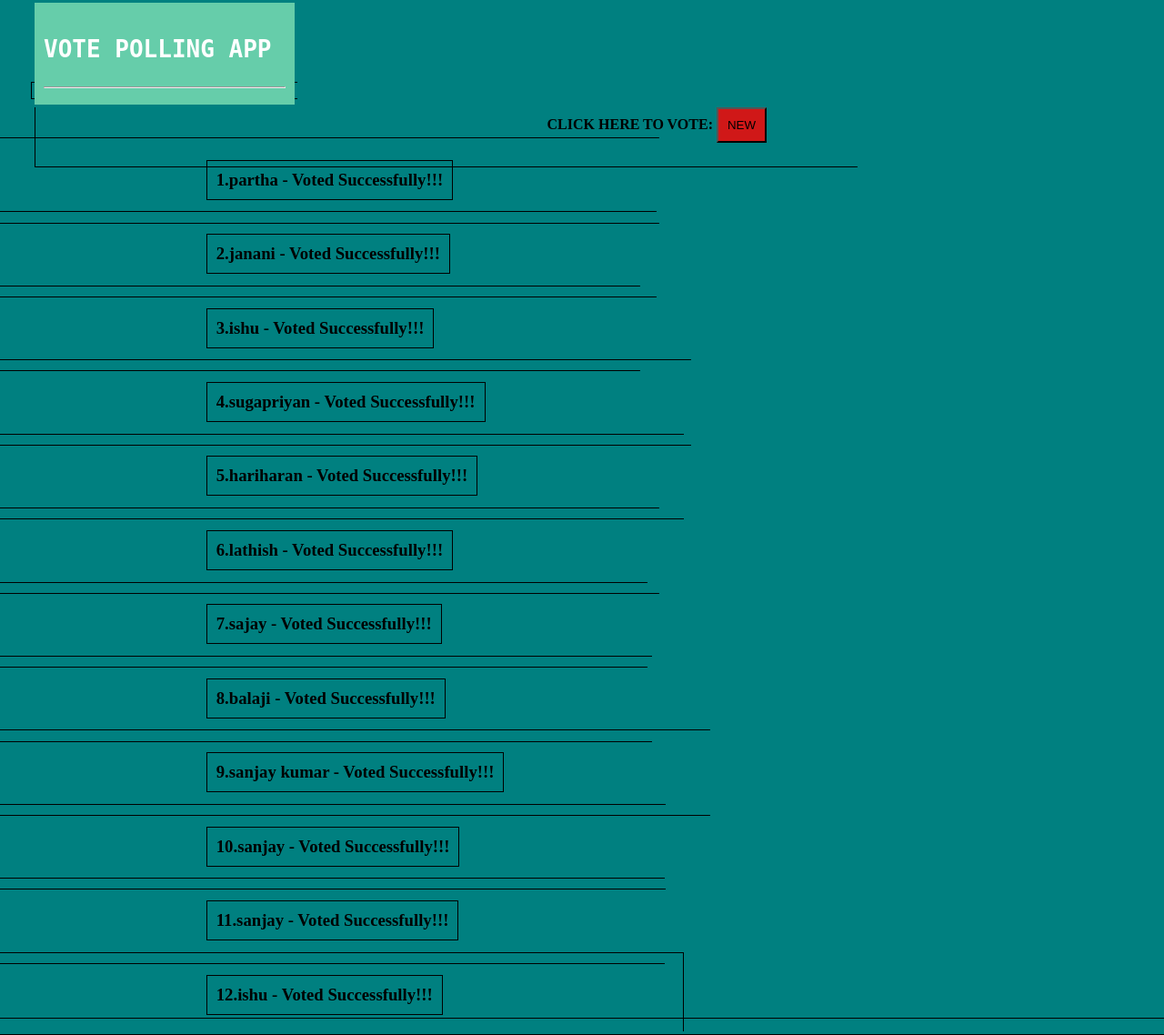
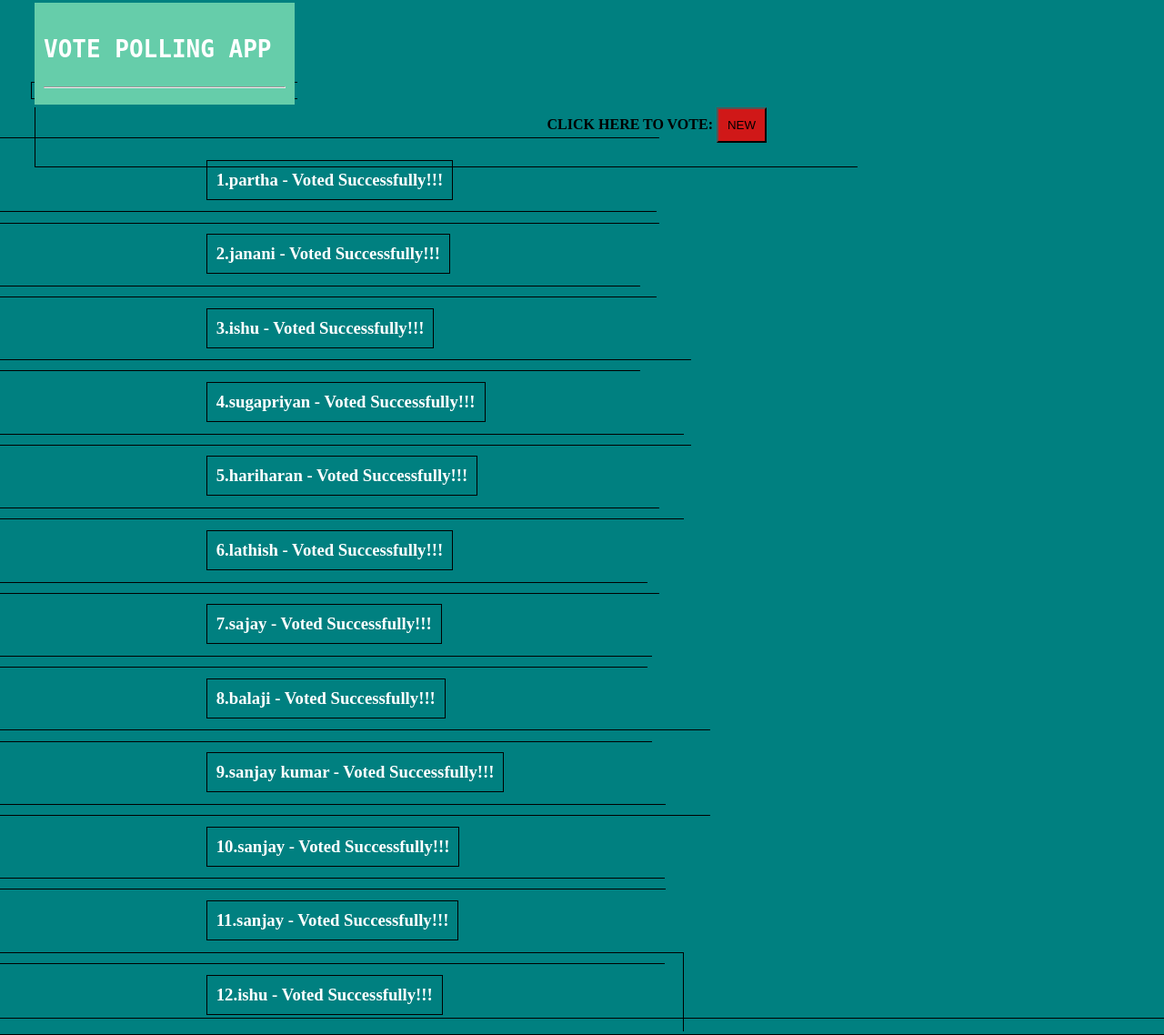
Before and after one commit to VENkATESHVICKY-M/VOTING_POLL---django, a Django app: page / in a window 1280 px wide. Shown: the whole page at 91% size. Run offline with Django 3.2, Linux system fonts and the light colour scheme; data comes from the database, SQL or seed files in the repository; both versions use the stored data as it was after the commit.

Commit message:
2nd commit

```diff
--- a/voting_app/template/home.html
+++ b/voting_app/template/home.html
@@ -6,7 +6,7 @@
 
 </div>
 {% for i in d %}
-<h3 style="border: 1px solid black;margin-left:6cm;margin-right: 6cm;padding: 10px; text-align: left;">{{i.id}}.{{i.name}} - Voted Successfully!!!</h3>
+<h3 style="border: 1px solid black;color: white ;margin-left:6cm;margin-right: 6cm;padding: 10px; text-align: left;">{{i.id}}.{{i.name}} - Voted Successfully!!!</h3>
 {% endfor %}
 
 {% endblock content %}
```
Also changed, not shown: db.sqlite3.
